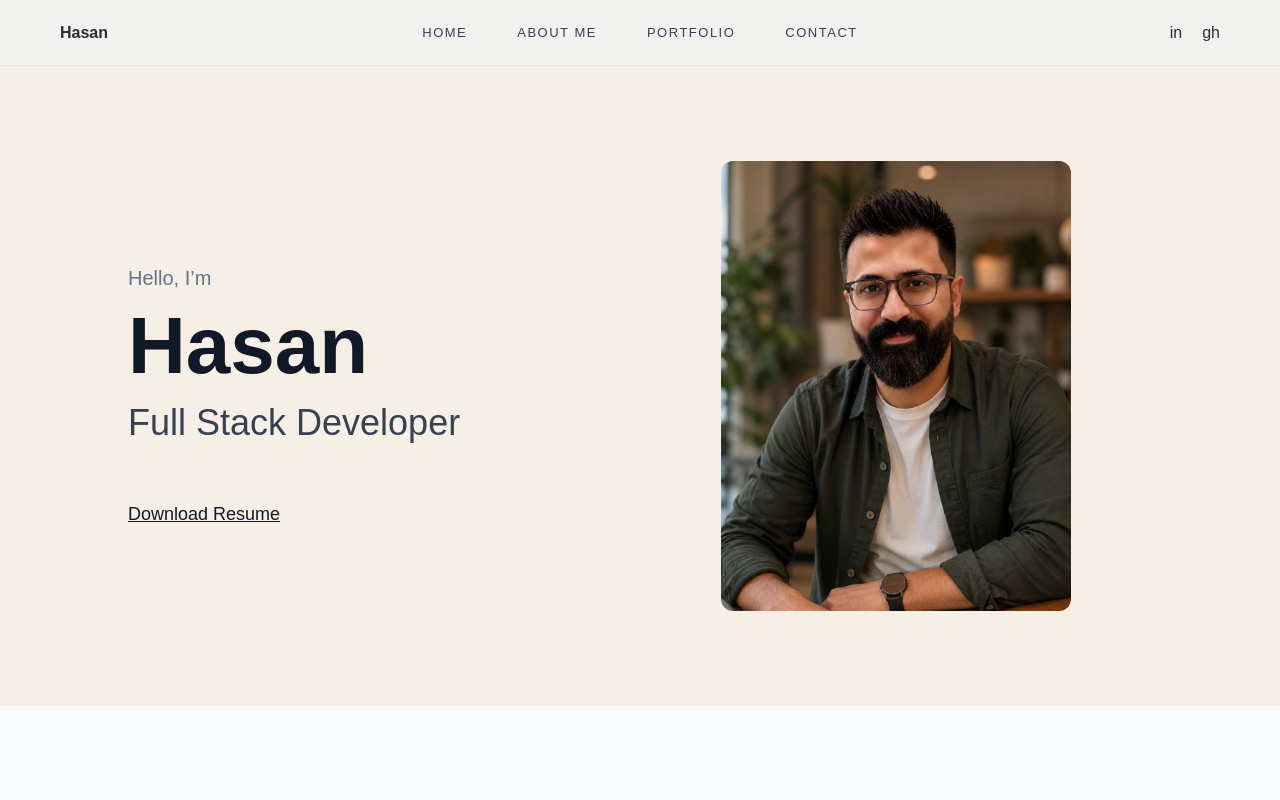
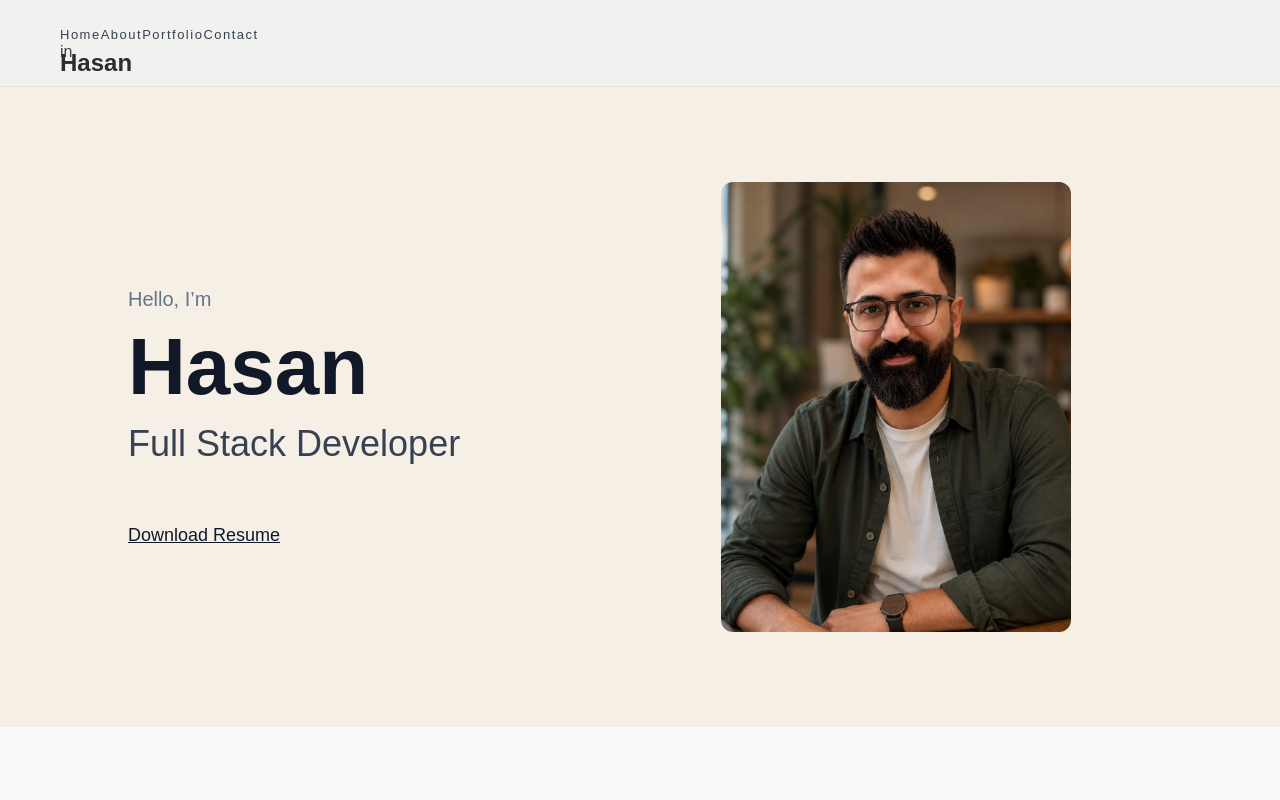
Before and after one commit to Has-has/portfolio, a React (Vite) app: page / in a window 1280 px wide. Shown: the top 800 px of the page. Built offline with nearby package versions, Linux system fonts and the light colour scheme.

Commit message:
added featured project section

```diff
--- a/src/components/Navbar.jsx
+++ b/src/components/Navbar.jsx
@@ -3,18 +3,27 @@ import { Link } from "react-router-dom";
 function Navbar() {
   return (
     <nav style={styles.nav}>
-      <div style={styles.logo}>Hasan</div>
+      {/* Logo */}
+      <h2 style={styles.logo}>Hasan</h2>
 
-      <div style={styles.menu}>
-        <Link to="/" style={styles.link}>HOME</Link>
-        <Link to="/about" style={styles.link}>ABOUT ME</Link>
-        <Link to="/projects" style={styles.link}>PORTFOLIO</Link>
-        <Link to="/contact" style={styles.link}>CONTACT</Link>
+      {/* Links */}
+      <div style={styles.links}>
+        <Link to="/" style={styles.link}>Home</Link>
+        <Link to="/about" style={styles.link}>About</Link>
+        <Link to="/projects" style={styles.link}>Portfolio</Link>
+        <Link to="/contact" style={styles.link}>Contact</Link>
       </div>
 
-      <div style={styles.icons}>
-        <span>in</span>
-        <span>gh</span>
+      {/* LinkedIn ONLY */}
+      <div>
+        <a
+          href="https://www.linkedin.com/in/YOUR-LINKEDIN-USERNAME/"
+          target="_blank"
+          rel="noopener noreferrer"
+          style={styles.linkedin}
+        >
+          in
+        </a>
       </div>
     </nav>
   );
```
